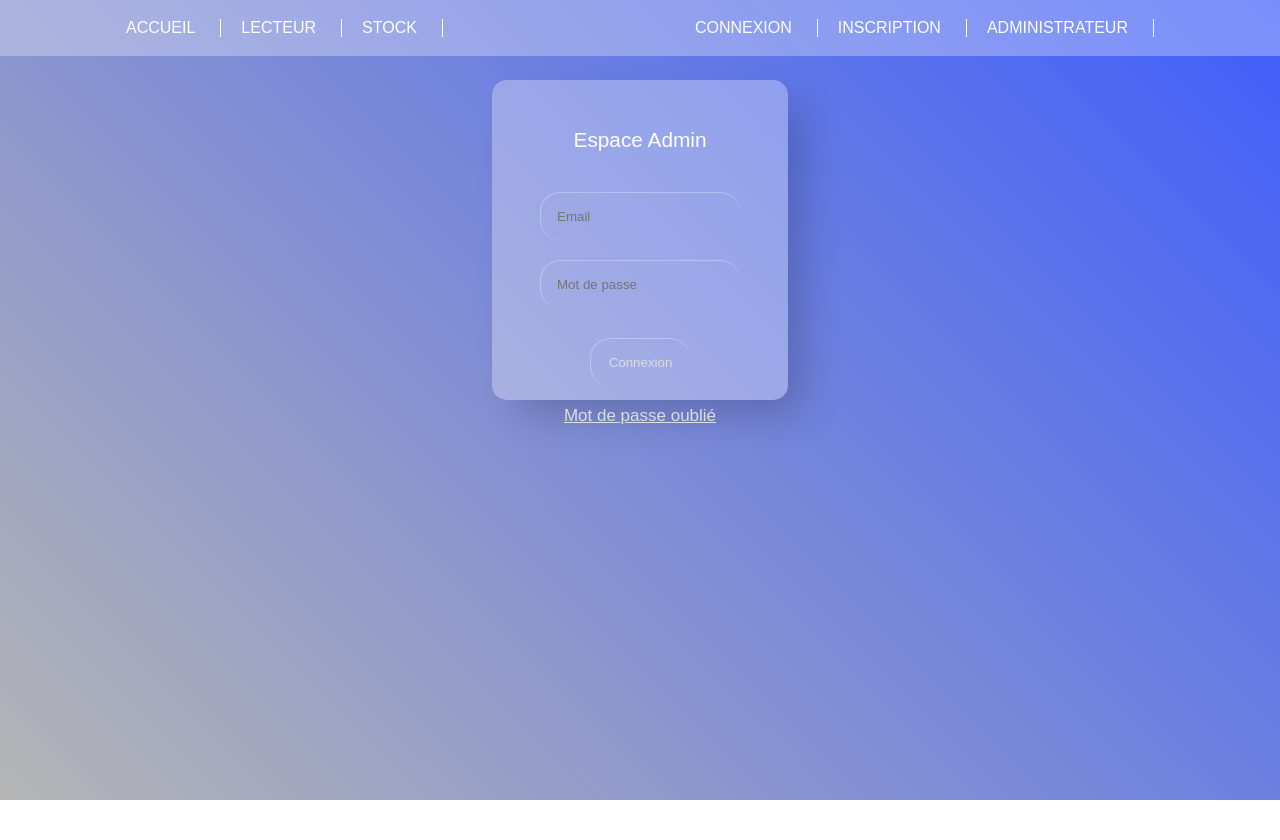
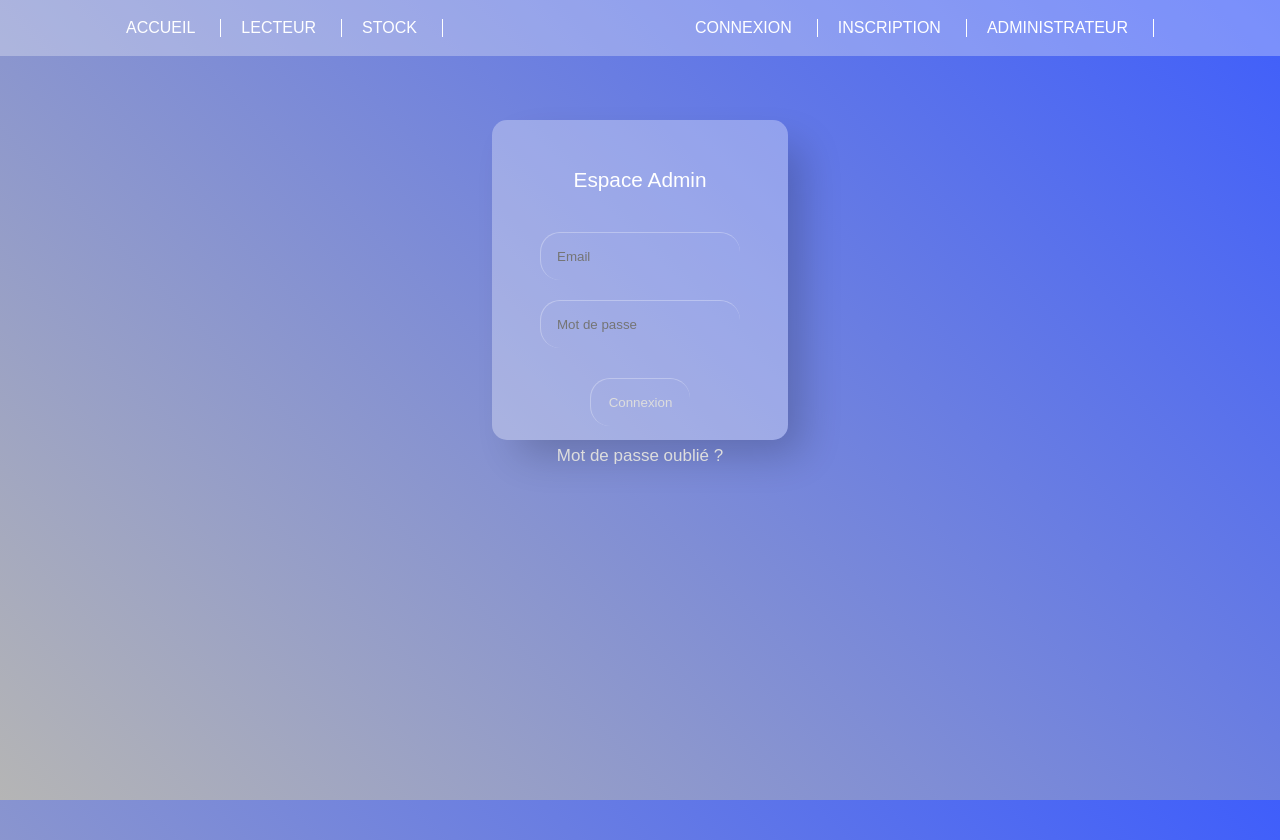
Before and after one commit to balex69/tpbibliodoran, a Next.js app: page /administrateur in a window 1280 px wide. Before the commit the page ends 800 px from the top, so only its background shows below. Built offline with nearby package versions, Linux system fonts and the light colour scheme.

Commit message:
Correction css Admin/Connexion

```diff
--- a/pages/administrateur/index.tsx
+++ b/pages/administrateur/index.tsx
@@ -1,5 +1,4 @@
 import Head from "next/head";
-import Link from "next/link";
 import styles from '@/styles/Administrateur.module.scss'
 
 export default function Administrateur() {
@@ -16,7 +15,7 @@ export default function Administrateur() {
                     <input className={styles.input} type="email" placeholder="Email"/> <br/>
                     <input className={styles.input} type="password" placeholder="Mot de passe"/><br/>
                     <input className={styles.input} type="button" value="Connexion"/><br/>
-                    <a className={styles.a} href="#">Mot de passe oublié</a><br/>
+                    <a className={styles.a} href="#">Mot de passe oublié ?</a><br/>
                 </form>
             </main>
         </>
--- a/styles/Administrateur.module.scss
+++ b/styles/Administrateur.module.scss
@@ -15,6 +15,7 @@
 .a{
   color: #ddd;
   font-size: 17px;
+  text-decoration:none;
 }
 .a:hover{
   text-shadow: 2px 2px 2px rgba(0, 0, 0, .2);
--- a/styles/Auth.module.scss
+++ b/styles/Auth.module.scss
@@ -32,6 +32,7 @@
 .a{
   color: #ddd;
   font-size: 17px;
+  text-decoration:none;
 }
 .a:hover{
   text-shadow: 2px 2px 2px rgba(0, 0, 0, .2);
--- a/styles/globals.scss
+++ b/styles/globals.scss
@@ -11,5 +11,5 @@ body{
   justify-content: center;
   height: 90vh;
   font-family: Arial, Helvetica, sans-serif;
-  margin-top: 10vh;
+  margin-top: 15vh;
 }
```
